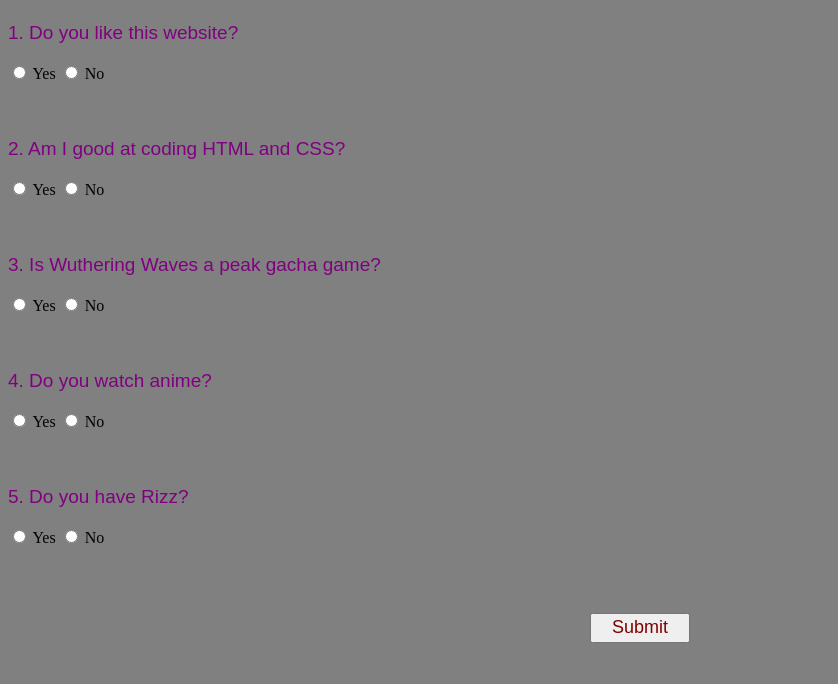
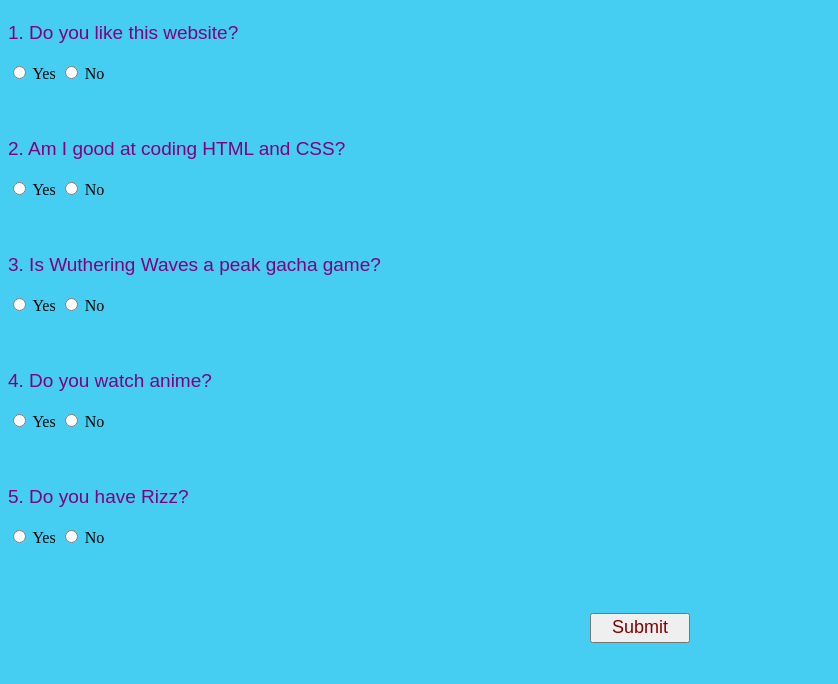
Before and after one commit to Okabekyoum/survey-project-1, a plain HTML site: page survey.html in a window 1280 px wide. Shown: the part 116-800 px from the top of the page, without its empty margins (0-838 px from the left). Drawn offline with Linux system fonts and the light colour scheme.

Commit message:
Update effect.css
Updated background color, adjusted text position, added video background folder and files

```diff
--- a/effect.css
+++ b/effect.css
@@ -1,5 +1,5 @@
 body {
-    background-color: gray;
+    background-color: rgb(69, 206, 241);
 }
 
 
```
